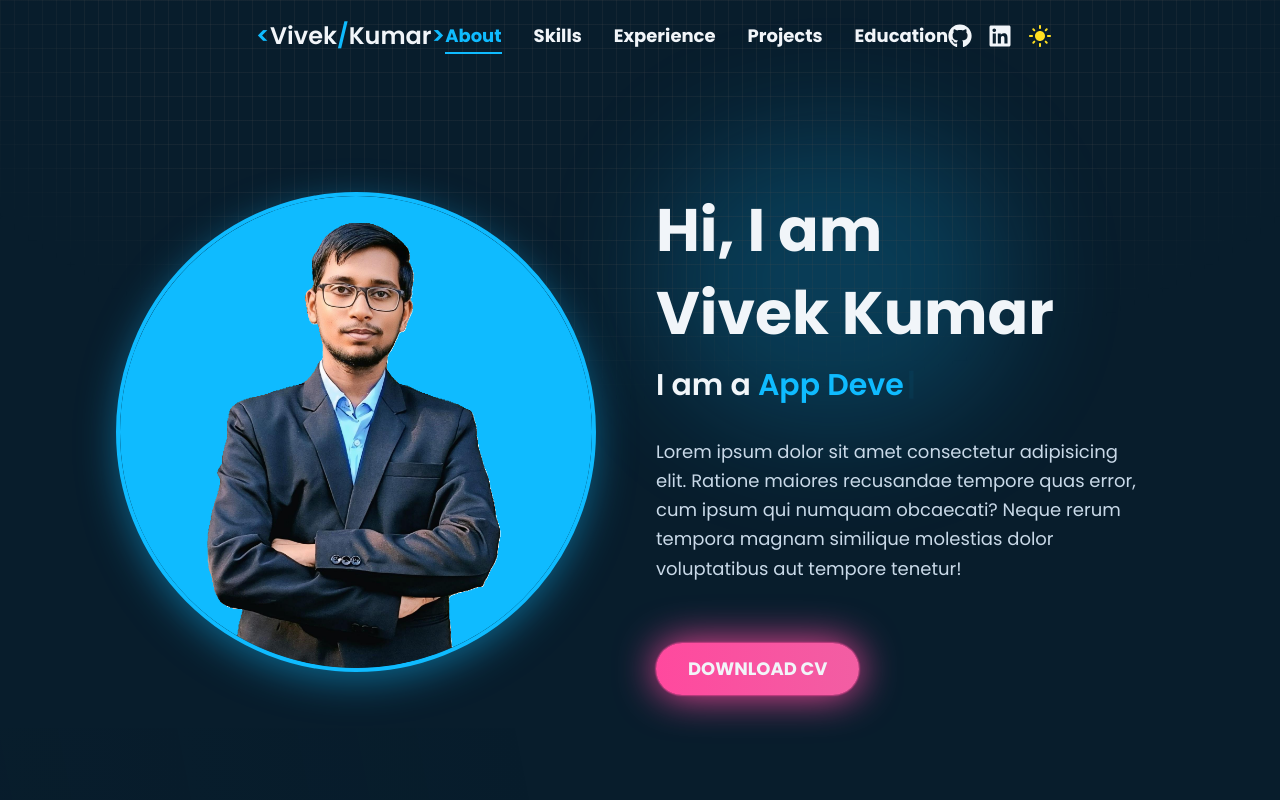
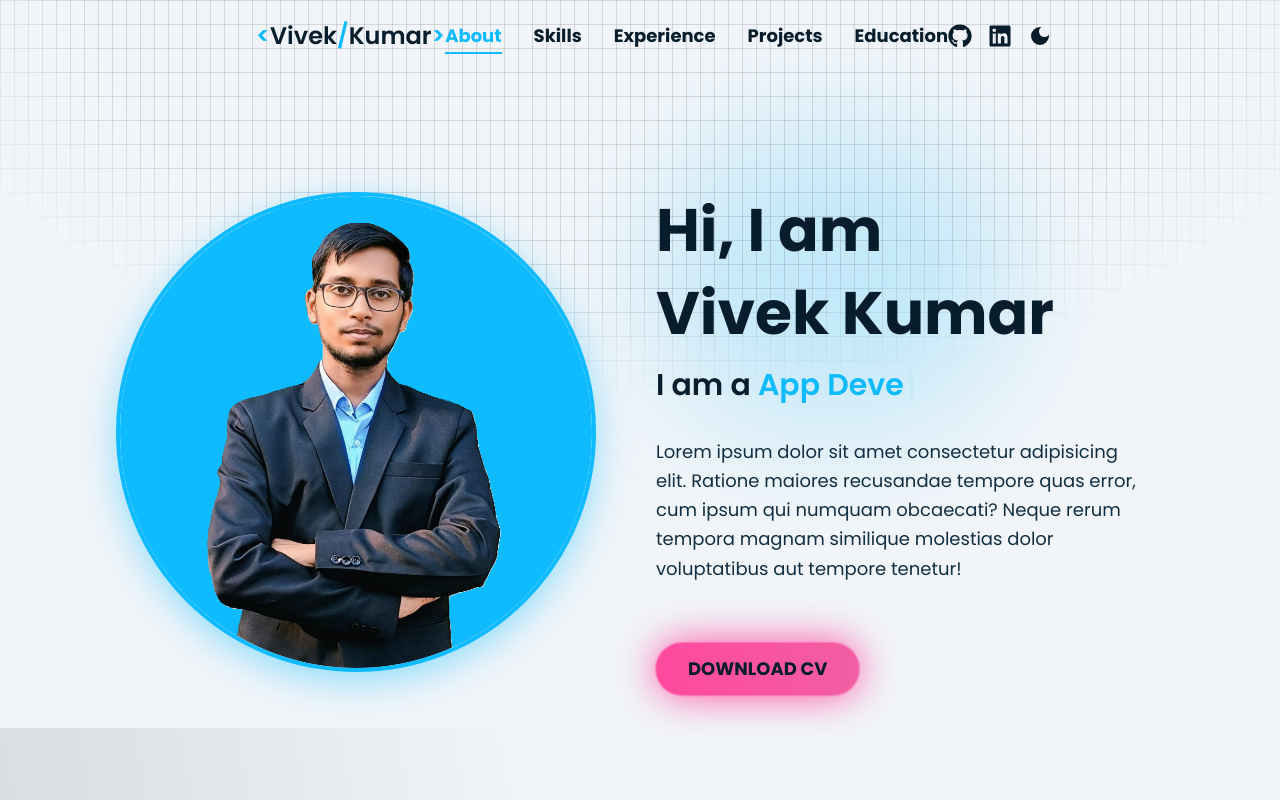
Before and after one commit to VivekChaudharyCS/Vivek-s-Portfolio, a React (Vite) app: page / in a window 1280 px wide. Both pictures are taken after a click on the button 1040 px from the left and 36 px from the top of the page. Shown: the top 800 px of the page. Built offline with nearby package versions, Linux system fonts and the light colour scheme.

Commit message:
optimize light-dark

```diff
--- a/src/components/About/About.jsx
+++ b/src/components/About/About.jsx
@@ -26,7 +26,7 @@ const About = () => {
             perspective={1000}
             scale={1.05}
             transitionSpeed={1000}
-            gyroscope={true}
+            gyroscope={false}
           >
             <img src={profileImage} alt="Vivek's Image"
               className="w-full h-full rounded-full object-cover drop-shadow-[0_10px_20px_rgba(15,187,255,0.5)]"
@@ -36,16 +36,16 @@ const About = () => {
         {/* Right Side */}
         <div className="md:w-1/2 text-center md:text-left ml-15 mr-10 md:mt-0">
           {/* Greeting */}
-          <h1 className="text-3xl sm:text-5xl md:text-6xl font-bold text-dark-text mb-2 leading-tight">
+          <h1 className="text-3xl sm:text-5xl md:text-6xl font-bold dark:text-dark-text text-light-text mb-2 leading-tight">
             Hi, I am
           </h1>
           {/* Name */}
-          <h2 className="text-4xl sm:text-5xl md:text-6xl font-bold text-dark-text mb-4 leading-tight">
+          <h2 className="text-4xl sm:text-5xl md:text-6xl font-bold dark:text-dark-text text-light-text mb-4 leading-tight">
             Vivek Kumar
           </h2>
           {/* Skills heading with typing effect */}
           <h3 className="text-xl sm:text-2xl md:text-3xl font-semibold mb-4 text-global-clr leading-tight">
-            <span className="text-dark-text">I am a </span>
+            <span className="dark:text-dark-text text-light-text">I am a </span>
             {show && <Typewriter
               words={[
                 "Fullstack Developer",
@@ -62,7 +62,7 @@ const About = () => {
             />}
           </h3>
           {/* About me paragraph */}
-          <p className="text-base sm:text-lg md:text-lg text-dark-para mb-10 mt-8 leading-relaxed">
+          <p className="text-base sm:text-lg md:text-lg dark:text-dark-para text-light-para mb-10 mt-8 leading-relaxed">
             Lorem ipsum dolor sit amet consectetur adipisicing elit.
             Ratione maiores recusandae tempore quas error, cum ipsum qui
             numquam obcaecati? Neque rerum tempora magnam similique molestias
@@ -70,7 +70,7 @@ const About = () => {
           </p>
           {/* Resume Button */}
           <a href="https://drive.usercontent.google.com/u/0/uc?id=10VW__PPh_4z0U2oH5RNE28WRpJ8lejp_&export=download" rel="noopener noreferrer"
-            className="inline-block text-dark-text py-3 px-8 rounded-full mt-5 text-lg font-bold transition duration-300 transform hover:scale-105"
+            className="inline-block dark:text-dark-text text-light-text py-3 px-8 rounded-full mt-5 text-lg font-bold transition duration-300 transform hover:scale-105"
             style={{
               background: 'linear-gradient(90deg, #ff499e, #f25ea3)',
               boxShadow: '0 0 2px #ff499e, 0 0 2px #ff499e, 0 0 40px #ff499e',
--- a/src/components/Navbar/Navbar.jsx
+++ b/src/components/Navbar/Navbar.jsx
@@ -7,7 +7,7 @@ const Navbar = () => {
   const [isOpen, setIsOpen] = useState(false);
   const [isScrolled, setIsScrolled] = useState(false);
   const [activeSection, setActiveSection] = useState("about");
-  const [theme, setTheme] = useState("light");
+  const [theme, setTheme] = useState("dark");
 
   useEffect(() => {
     const savedTheme = localStorage.getItem("theme");
@@ -129,14 +129,14 @@ const Navbar = () => {
           onClick={() => handleMenuItemClick("about")}
         >
           <span className="text-global-clr">&lt;</span>
-          <span className="text-dark-text">Vivek</span>
+          <span className="dark:text-dark-text text-light-text">Vivek</span>
           <span className="text-global-clr">/</span>
-          <span className="text-dark-text">Kumar</span>
+          <span className="dark:text-dark-text text-light-text">Kumar</span>
           <span className="text-global-clr">&gt;</span>
         </div>
 
         {/* Desktop Menu */}
-        <ul className="hidden md:flex text-dark-text space-x-8 text-lg">
+        <ul className="hidden md:flex dark:text-dark-text text-light-text space-x-8 text-lg">
           {menuItems.map((item) => (
             <li
               key={item.id}
@@ -165,7 +165,7 @@ const Navbar = () => {
             href="https://github.com/VivekChaudharyCS"
             target="_blank"
             rel="noopener noreferrer"
-            className="text-dark-text hover:text-global-clr"
+            className="dark:text-dark-text text-light-text hover:text-global-clr"
           >
             <FaGithub size={24} />
           </a>
@@ -173,7 +173,7 @@ const Navbar = () => {
             href="https://www.linkedin.com/in/vivek-kumar-software-developer"
             target="_blank"
             rel="noopener noreferrer"
-            className="text-dark-text hover:text-global-clr"
+            className="dark:text-dark-text text-light-text hover:text-global-clr"
           >
             <FaLinkedin size={24} />
           </a>
@@ -183,9 +183,9 @@ const Navbar = () => {
             className="inherit hover:cursor-pointer "
           >
             {theme === "dark" ? (
-              <MdLightMode className="text-yellow-300 hover:text-global-clr" />
+              <MdLightMode className="text-yellow-300 hover:text-global-clr rounded-full" />
             ) : (
-              <MdDarkMode className="text-gray-500 hover:text-global-clr" />
+              <MdDarkMode className="text-light-text hover:text-global-clr rounded-full" />
             )}
           </button>
         </div>
@@ -253,9 +253,9 @@ const Navbar = () => {
                 className="inherit hover:cursor-pointer "
               >
                 {theme === "dark" ? (
-                  <MdLightMode className="text-yellow-300 hover:text-global-clr" />
+                  <MdLightMode className="text-yellow-300 hover:text-global-clr rounded-full " />
                 ) : (
-                  <MdDarkMode className="text-gray-500 hover:text-global-clr" />
+                  <MdDarkMode className="text-light-text hover:text-global-clr rounded-full" />
                 )}
               </button>
             </div>
```
